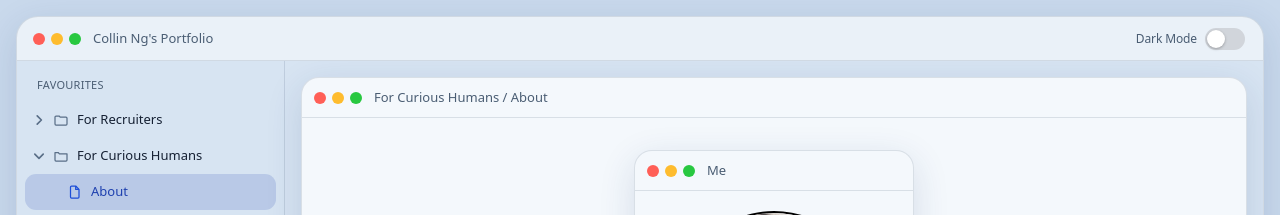
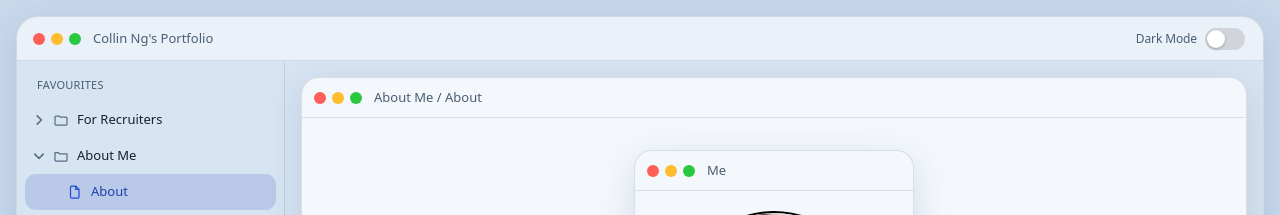
Before and after one commit to collin-ng/personal-website, a React (Vite) app: page /curious/about in a window 1280 px wide. Shown: the top 215 px of the page. Built offline with nearby package versions, Linux system fonts and the light colour scheme.

Commit message:
Updated to About Me

```diff
--- a/src/data/nav.ts
+++ b/src/data/nav.ts
@@ -42,7 +42,7 @@ export const navTree: NavItem[] = [
   },
   {
     id: 'curious',
-    label: 'For Curious Humans',
+    label: 'About Me',
     children: [
       { id: 'curious-about', label: 'About', path: '/curious/about' },
       { id: 'curious-travel', label: 'Travel', path: '/curious/travel' },
```
